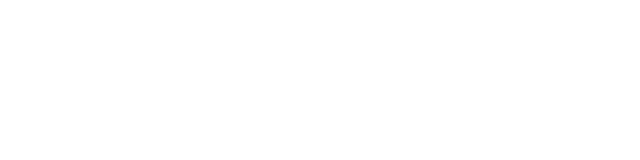
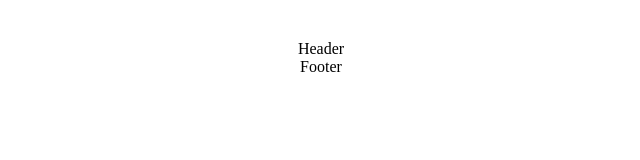
Before and after one commit to jessicaborda/visualCode, a React (Vite) app: page /test in a window 1280 px wide. Before the commit this address had no page. Shown: the top 160 px of the page, without its empty margins (319-959 px from the left). Built offline with nearby package versions, Linux system fonts and the light colour scheme.

Commit message:
[ADD] Test Components

```diff
--- a/src/components/NormalPage.jsx
+++ b/src/components/NormalPage.jsx
@@ -1,10 +1,10 @@
 import React from 'react'
 
-export const NormalPage = (BodyComponent) => {
+export const NormalPage = (variable) => {
   return (
     <>
     <div>Header</div>
-    <BodyComponent />
+    <variable />
     <div>Footer</div>
     </>
   )
--- a/src/main.jsx
+++ b/src/main.jsx
@@ -12,7 +12,7 @@
     <Routes>
       <Route path="/" element={<App />} />
       <Route path="/about" element={<About />} />
-      {/* <Route path="/test" element={<Test />} /> */}
+      <Route path="/test" element={<Test />} />
     </Routes>
   </BrowserRouter>
 );
--- a/src/pages/test/Test.jsx
+++ b/src/pages/test/Test.jsx
@@ -4,6 +4,6 @@
 
 export const Test = () => {
   return (
-    <NormalPage body={TestBody} />
+    <NormalPage variable={TestBody} />
   )
 }
```
